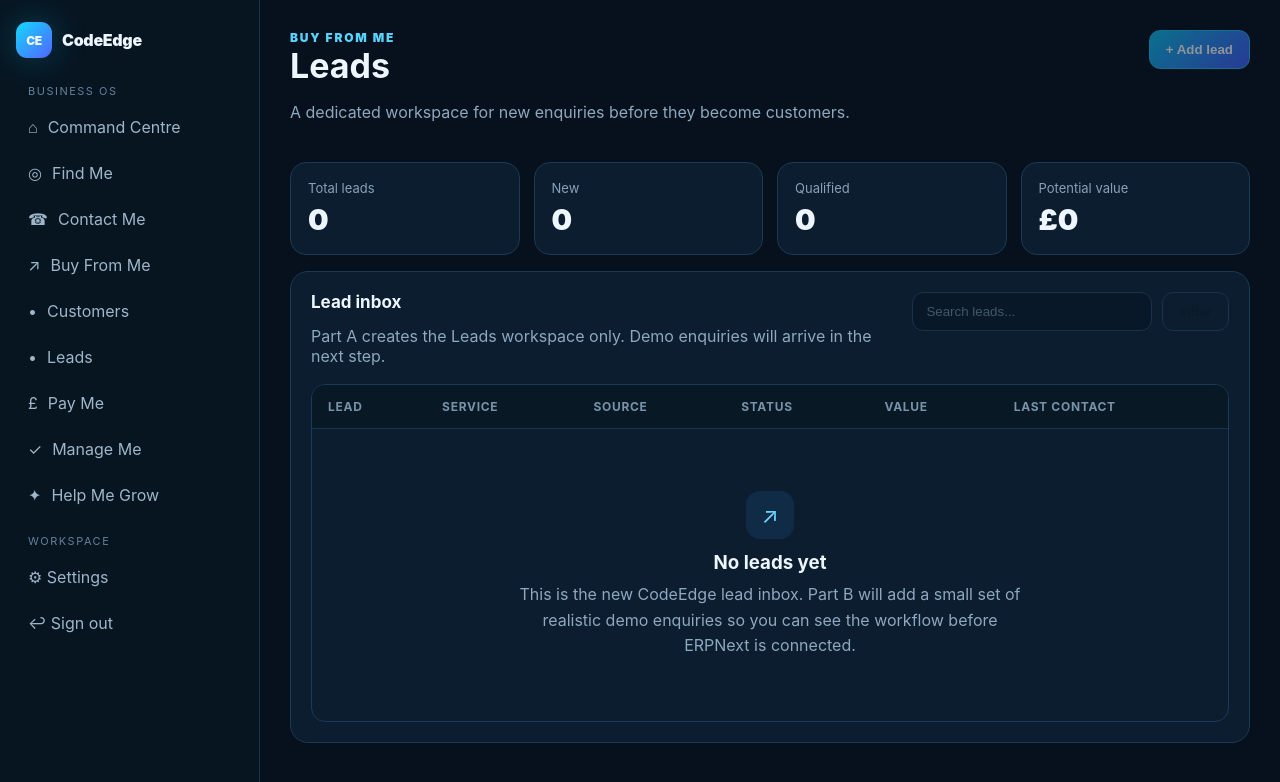
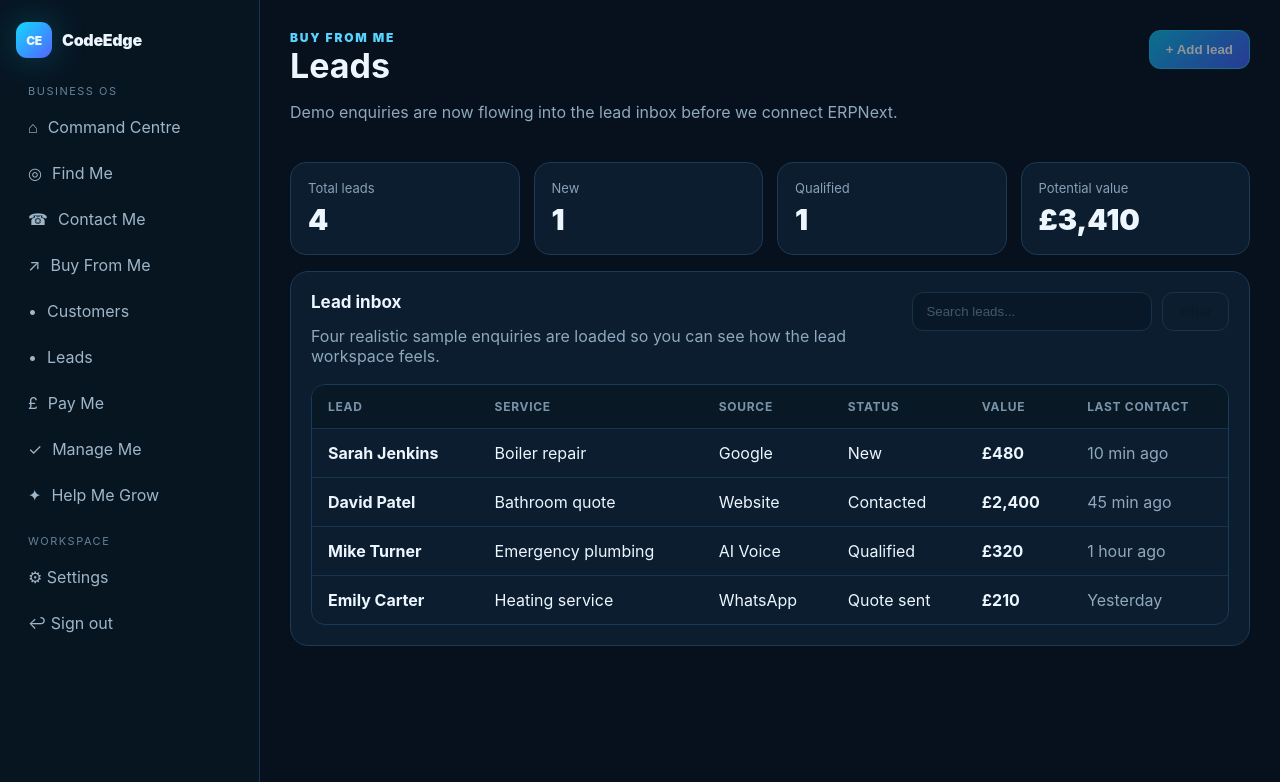
Before and after one commit to sohail654312-gif/codeedge-business-os, a Next.js app: page /dashboard/buy-from-me/leads in a window 1280 px wide. Shown: the top 782 px of the page. Built offline with nearby package versions, Linux system fonts and the light colour scheme.

Commit message:
leads: populate lead inbox with demo data

```diff
--- a/src/app/dashboard/buy-from-me/leads/page.tsx
+++ b/src/app/dashboard/buy-from-me/leads/page.tsx
@@ -1,4 +1,14 @@
+import { leads } from "@/data/demo";
+
 export default function LeadsPage() {
+  const potentialValue = leads.reduce((total, lead) => {
+    const amount = Number(lead.value.replace(/[£,]/g, ""));
+    return total + (Number.isFinite(amount) ? amount : 0);
+  }, 0);
+
+  const newCount = leads.filter((lead) => lead.status === "New").length;
+  const qualifiedCount = leads.filter((lead) => lead.status === "Qualified").length;
+
   return (
     <>
       <div className="pageHead">
@@ -6,7 +16,7 @@ export default function LeadsPage() {
           <div className="eyebrow">Buy From Me</div>
           <h1>Leads</h1>
           <p className="muted">
-            A dedicated workspace for new enquiries before they become customers.
+            Demo enquiries are now flowing into the lead inbox before we connect ERPNext.
           </p>
         </div>
         <button className="btn primary" type="button" disabled title="Enabled in a later step">
@@ -15,10 +25,10 @@ export default function LeadsPage() {
       </div>
 
       <div className="statGrid compact">
-        <div className="stat"><div className="statLabel">Total leads</div><div className="statValue">0</div></div>
-        <div className="stat"><div className="statLabel">New</div><div className="statValue">0</div></div>
-        <div className="stat"><div className="statLabel">Qualified</div><div className="statValue">0</div></div>
-        <div className="stat"><div className="statLabel">Potential value</div><div className="statValue">£0</div></div>
+        <div className="stat"><div className="statLabel">Total leads</div><div className="statValue">{leads.length}</div></div>
+        <div className="stat"><div className="statLabel">New</div><div className="statValue">{newCount}</div></div>
+        <div className="stat"><div className="statLabel">Qualified</div><div className="statValue">{qualifiedCount}</div></div>
+        <div className="stat"><div className="statLabel">Potential value</div><div className="statValue">£{potentialValue.toLocaleString("en-GB")}</div></div>
       </div>
 
       <section className="panel topGap">
@@ -26,7 +36,7 @@ export default function LeadsPage() {
           <div>
             <h2>Lead inbox</h2>
             <p className="muted leadSubtext">
-              Part A creates the Leads workspace only. Demo enquiries will arrive in the next step.
+              Four realistic sample enquiries are loaded so you can see how the lead workspace feels.
             </p>
           </div>
           <div className="leadFilters">
@@ -48,18 +58,20 @@ export default function LeadsPage() {
               </tr>
             </thead>
             <tbody>
-              <tr>
-                <td colSpan={6}>
-                  <div className="emptyState">
-                    <div className="emptyIcon">↗</div>
-                    <h3>No leads yet</h3>
-                    <p>
-                      This is the new CodeEdge lead inbox. Part B will add a small set of realistic
-                      demo enquiries so you can see the workflow before ERPNext is connected.
-                    </p>
-                  </div>
-                </td>
-              </tr>
+              {leads.map((lead) => (
+                <tr key={lead.name}>
+                  <td><b>{lead.name}</b></td>
+                  <td>{lead.service}</td>
+                  <td>{lead.source}</td>
+                  <td>
+                    <span className={`leadStatus leadStatus${lead.status.replace(/\s+/g, "")}`}>
+                      {lead.status}
+                    </span>
+                  </td>
+                  <td><b>{lead.value}</b></td>
+                  <td className="muted">{lead.lastContact}</td>
+                </tr>
+              ))}
             </tbody>
           </table>
         </div>
```
